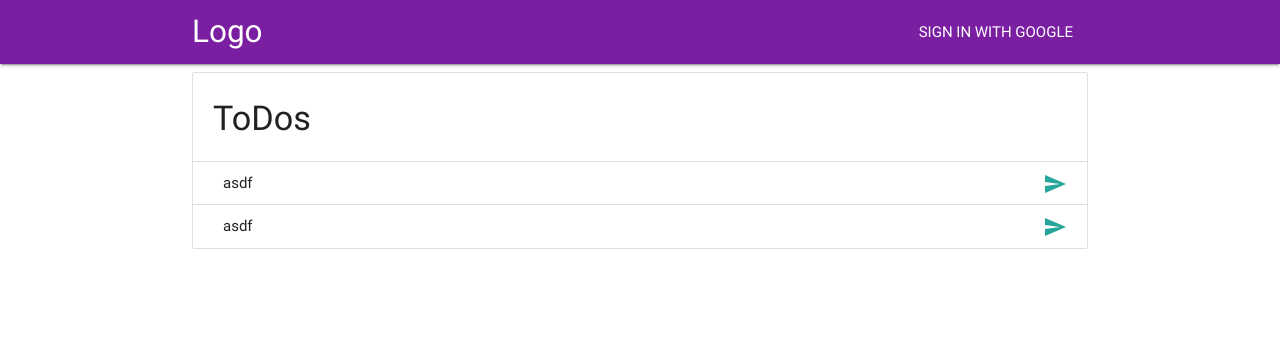
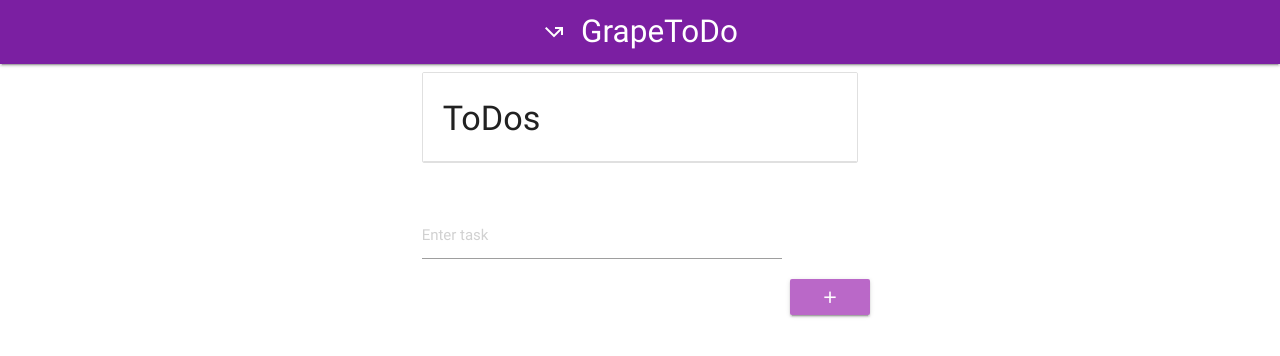
Before and after one commit to addamove/really-first-to-do, a React (Create React App) app: page / in a window 1280 px wide. Shown: the top 356 px of the page. Built offline with nearby package versions, Linux system fonts and the light colour scheme.

Commit message:
added adding items

```diff
--- a/src/App.jsx
+++ b/src/App.jsx
@@ -1,14 +1,62 @@
-import React from 'react';
+import React, { Component } from 'react';
 import Header from './components/header';
 import ToDo from './components/ToDoItem/';
 
-const App = () => (
+class App extends Component {
+  constructor(props) {
+    super(props);
+
+    this.state = { tasks: [], input: '' };
+
+    this.handleChange = this.handleChange.bind(this);
+    this.addItem = this.addItem.bind(this);
+  }
+
+  addItem(e) {
+    console.log(e.target.value);
+    if (this.state.input.replace(/\s/g, '') !== '') {
+      const newItem = this.state.input;
+      this.setState(prevState => ({ tasks: prevState.tasks.concat(newItem) }));
+    }
+
+    this.setState({ input: '' });
+    this.input.value = '';
+
+    e.preventDefault();
+  }
+
+  handleChange(e) {
+    this.setState({ input: e.target.value });
+  }
+
+  render() {
+    return (
       <div>
         <Header />
         <div className="container">
-      <ToDo tasks={['asdf', 'asdf']} />
+          <ToDo tasks={this.state.tasks} />
+          <div className="row">
+            <form className="col s6 offset-s3">
+              <div className="row">
+                <div className="input-field   col s10">
+                  <input
+                    ref={(input) => {
+                      this.input = input;
+                    }}
+                    onChange={this.handleChange}
+                    placeholder="Enter task"
+                  />
+                </div>
+                <button onClick={this.addItem} className="btn right purple lighten-2" type="submit">
+                  <i className="material-icons center">add</i>
+                </button>
+              </div>
+            </form>
+          </div>
         </div>
       </div>
     );
+  }
+}
 
 export default App;
--- a/src/components/ToDoItem/index.jsx
+++ b/src/components/ToDoItem/index.jsx
@@ -1,8 +1,10 @@
 import React from 'react';
 
 const item = (props) => {
+  console.log(props.tasks);
+
   const tasks = props.tasks.map(task => (
-    <li className="collection-item" key={Date.now()}>
+    <li className="collection-item" key={Math.random()}>
       <div>
         {task}
         <a href="#!" className="secondary-content">
@@ -13,12 +15,16 @@ const item = (props) => {
   ));
 
   return (
+    <div className="row">
+      <div className="col s6 offset-s3">
         <ul className="collection with-header">
           <li className="collection-header">
             <h4>ToDos</h4>
           </li>
           {tasks}
         </ul>
+      </div>
+    </div>
   );
 };
 
--- a/src/components/header/index.jsx
+++ b/src/components/header/index.jsx
@@ -4,14 +4,11 @@ const header = () => (
   <nav>
     <div className="nav-wrapper purple darken-2">
       <div className="container">
-        <a href="#" className="brand-logo hide-on-med-and-down">
-          Logo
+        <a href="#!" className="brand-logo center">
+          <i className="material-icons">call_missed_outgoing</i>
+          GrapeToDo
         </a>
-        <ul id="nav-mobile" className="right ">
-          <li>
-            <a href="/auth/google"> SIGN IN WITH GOOGLE </a>
-          </li>
-        </ul>
+        <ul id="nav-mobile" className="right " />
       </div>
     </div>
   </nav>
```
Lines whose indentation alone changed are shown as unchanged.
